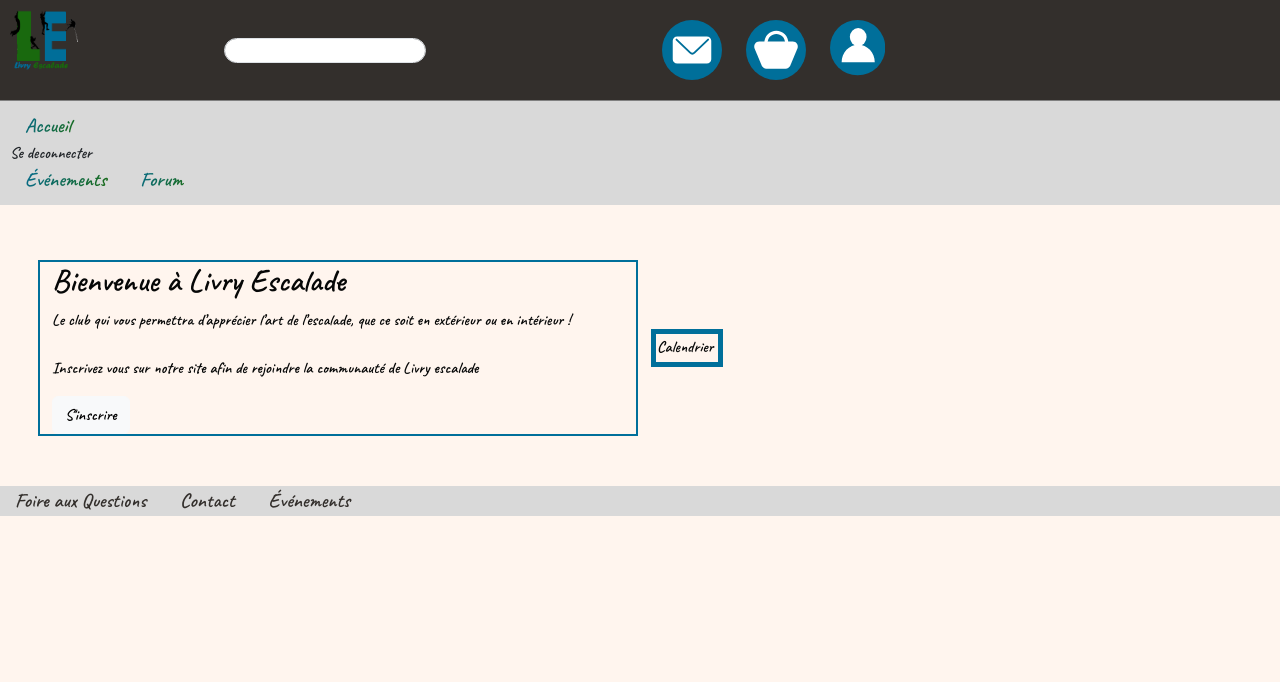
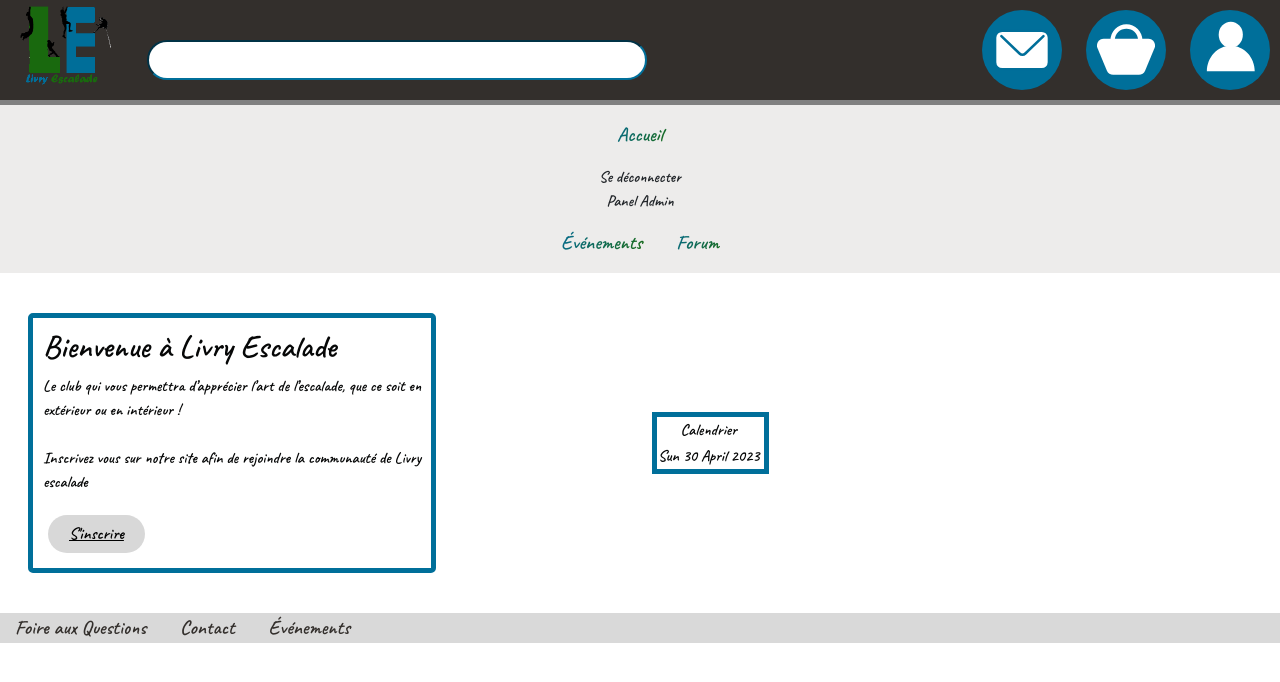
Before and after one commit to Bur-ber/PA22_23, a PHP site: page / in a window 1280 px wide. Shown: the top 682 px of the page. Run offline with PHP 8.4, Linux system fonts and the light colour scheme; the visitor is signed in with stand-in values (Sample User, id 1); tables that the repository leaves empty or names only in its code hold one stand-in row (values such as "Sample post"); lists and menus that the app fills with data are empty; some web fonts are replaced.

Commit message:
debut panel et css

```diff
--- a/Sources/CSS/style.css
+++ b/Sources/CSS/style.css
@@ -1,50 +1,70 @@
 body {
-  background-color: #fff5ee !important;
+  background-color: #ffffff !important;
   font-family: 'Alkatra', 'Caveat', cursive !important;
-}
-
-header {
-  padding-bottom: 5px;
+  display: flex;
+  flex-direction: column;
 }
 
 .b4-head {
-  padding: 10px;
+
+  height: 100px;
   background-color: #332F2C;
+  box-sizing: border-box;
 }
 
 .b4-head a svg {
-  height: 60px;
+  height: 80px;
   width: auto;
+  align-self: center;
+  margin: 10px;
+}
+
+.d-inline-flex{
+  align-self: center !important;
+  height: 100px;
+  background-color: #332F2C;
+  box-sizing: border-box;
 }
 
 #Logo{
-  height: 60px;
-  width: auto;
+
+  width: 95%;
+  padding: 5px;
+  margin-left: 15px;
+}
+.navBar{
+  border-radius: 70px;
+  border-color: #006F9A;
+  width: 500px;
+  height: 40px;
+  margin-top: 40px ;
+  margin-left: 40px;
 }
 
+/* Input boxes display*/
 .form-control {
-  align-self: center;
+  align-self:center;
   height: 25px;
-  width: 50% !important;
+  width: 75% !important;
   border-radius: 1rem !important;
 }
 
 .icon-link {
-  margin: 10px;
-  align-self: flex-end;
+  box-sizing: border-box;
+  align-self: flex-start;
 }
 
 nav {
-  background-color: #D9D9D9;
-  height: auto;
-  text-align: left;
-  padding: 10px;
-  border-top: 1px grey solid;
+  background-color: #817E7525;
+  height: fit-content;
+  width: 100%;
+  text-align: center;
+  border-top: 5px grey solid;
 }
 
 .link-nav-h {
   font-size: 20px;
-  text-decoration: none;
+  display: inline-block;
   background: linear-gradient(120deg, #046b9b 0%, #1b6b0c 100%);
   -webkit-background-clip: text;
   -webkit-text-fill-color: transparent;
@@ -53,27 +73,53 @@
 }
 
 .link-nav-h:hover{
-  border: 1px grey solid;
-  border-radius: 30%;
+  text-decoration:underline;
 }
 
 #main {
-  padding: 50px;
+  padding: 40px;
 }
 
 #bio {
   max-width: 600px;
-  border: 2px #006F9A solid;
+  border: 5px #006F9A solid;
+  border-radius: 5px;
   color: #060707 !important;
+  padding: 10px;
+  text-align: justify;
 }
 
 #bio a {
   align-content: center;
 }
 
+
+.site-Btn {
+	background-color:#D8D8D8;
+	border-radius:70px;
+	display:inline-block;
+	cursor: pointer;
+	color:#000000;
+	font-size:17px;
+	padding: 6px 21px;
+  margin: 5px;
+  text-align: center;
+}
+
+.site-Btn:hover {
+	background-color:#046b9b;
+  color: #e0e0e0;
+}
+
+.site-Btn:active {
+	position:relative;
+	top:1px;
+}
+
 #calendar {
   margin: auto;
   color: #060707 !important;
+  align-self: center;
 }
 
 #calendar table {
@@ -86,6 +132,8 @@
 
 footer {
   background-color: #D9D9D9;
+  margin-top: auto;
+  position: relative;
 }
 
 .link-nav-f {
@@ -98,6 +146,7 @@
 }
 
 .link-nav-f:hover{
+  box-sizing: content-box;
   text-decoration: underline;
 }
 
--- a/Sources/Templates/header.php
+++ b/Sources/Templates/header.php
@@ -22,16 +22,16 @@
             <!-- titre du club, barre de recherche de post (?), liens vers différentes pages :
             inscription/connexion, contact, voir sur d'autres sites -->
             <div class="row b4-head">
-              <a class="col-md-2" href="index.php"> <img src="images/Logo-LE.gif" id="Logo" alt="Logo club Livry Escalade"> </a>
+              <div class="d-inline-flex">
+                <a class="col-1" href="index.php"> <img src="images/Logo-LE.gif" id="Logo" alt="Logo club Livry Escalade"> </a>
 
                 <!-- Barre de recherche -->
-              <form class="col-md-4 d-flex" role="search">
-                <input class="form-control me-3" type="search" aria-label="Search">
+                <form class="col-sm" role="search">
+                  <input class="navBar" type="search" aria-label="Search">
                 </form>
 
 
-              <div class="col-md-6">
-
+                <div >
                   <!-- Logo Mail -->
                   <a href="mail.php" class="icon-link">
                     <svg width="95" height="95" viewBox="0 0 95 95" fill="none" xmlns="http://www.w3.org/2000/svg">
@@ -52,22 +52,27 @@
 
                   <!-- Logo Profil -->
                   <a href="compte.php" class="icon-link">
-                <svg width="95" height="103" viewBox="0 0 95 103" fill="none" xmlns="http://www.w3.org/2000/svg">
+                    <svg width="95" height="95" viewBox="0 0 95 95" fill="none" xmlns="http://www.w3.org/2000/svg">
                       <circle cx="47.5" cy="47.5" r="47.5" fill="#006F9A"/>
                       <ellipse cx="48.426" cy="29.3718" rx="14.3519" ry="15.4487" fill="white"/>
                       <path d="M76.8519 72.6794C76.8519 64.6379 73.857 56.9258 68.5261 51.2396C63.1952 45.5534 55.965 42.3589 48.4259 42.3589C40.8869 42.3589 33.6567 45.5534 28.3258 51.2396C22.9949 56.9258 20 64.6379 20 72.6794L48.4259 72.6794H76.8519Z" fill="white"/>
                     </svg>
                   </a>
                 </div>
-
+              </div>
             </div>
 
             <!-- Menu Borgir -->
             <nav>
               <a href="index.php" class="link-nav-h">Accueil</a>
-              <?php if(isConnected()){ ?>
+              <?php if(isConnected() && $_SESSION['status']==1){ ?>
 
-			          <a class="nav-link" href="logout.php">Se deconnecter</a>
+			          <a class="nav-link" href="logout.php">Se déconnecter</a>
+                <a class="nav-link" href="adminPanel.php">Panel Admin</a>
+
+  		        <?php } elseif(isConnected()){ ?>
+
+                <a class="nav-link" href="logout.php">Se déconnecter</a>
 
   		        <?php } else { ?>
 
--- a/Sources/core/addUserPart3.php
+++ b/Sources/core/addUserPart3.php
@@ -9,7 +9,7 @@
   //Récupération des données
   if(count($_POST) != 4
   || empty($_POST["cgu"])
-  || empty($_POST["captcha"]){
+  || empty($_POST["captcha"])){
 
     die("Exploitation faille xss détectée");
   }
--- a/Sources/index.php
+++ b/Sources/index.php
@@ -5,26 +5,29 @@
   include "templates/header.php"; ?>
 
   <div class="row" id="main">
-  <div class="col-md-6" id="bio">
+    <div class="col-md-4" id="bio">
       <h2>Bienvenue à Livry Escalade</h2>
       <p>Le club qui vous permettra d’apprécier l’art de l’escalade, que ce soit en extérieur ou en intérieur !<br><br>
         Inscrivez vous sur notre site afin de rejoindre la communauté de Livry escalade</p>
-    <a href="register.php" class="btn btn-light">S'inscrire</a>
+      <a href="register.php" class="site-Btn">S'inscrire</a>
 
     </div>
 
-  <div class="col-md-6" id="calendar">
+    <div class="col-md-4" id="calendar">
       <table>
         <tr>
           <th>Calendrier</th>
         </tr>
         <tr>
-        <td></td>
+          <td><?php setlocale(LC_TIME, "French");
+            echo strftime("%a %e %B %Y");?>
+          </td>
           <td></td>
           <td></td>
         </tr>
       </table>
     </div>
   </div>
+</body>
 
 <?php include 'templates/footer.php'; ?>
```
Also changed, not shown: Sources/adminPanel.php (+63 -0 lines), Sources/core/addUserPart1.php (indentation only), 2 other files. Lines whose indentation alone changed are shown as unchanged.
